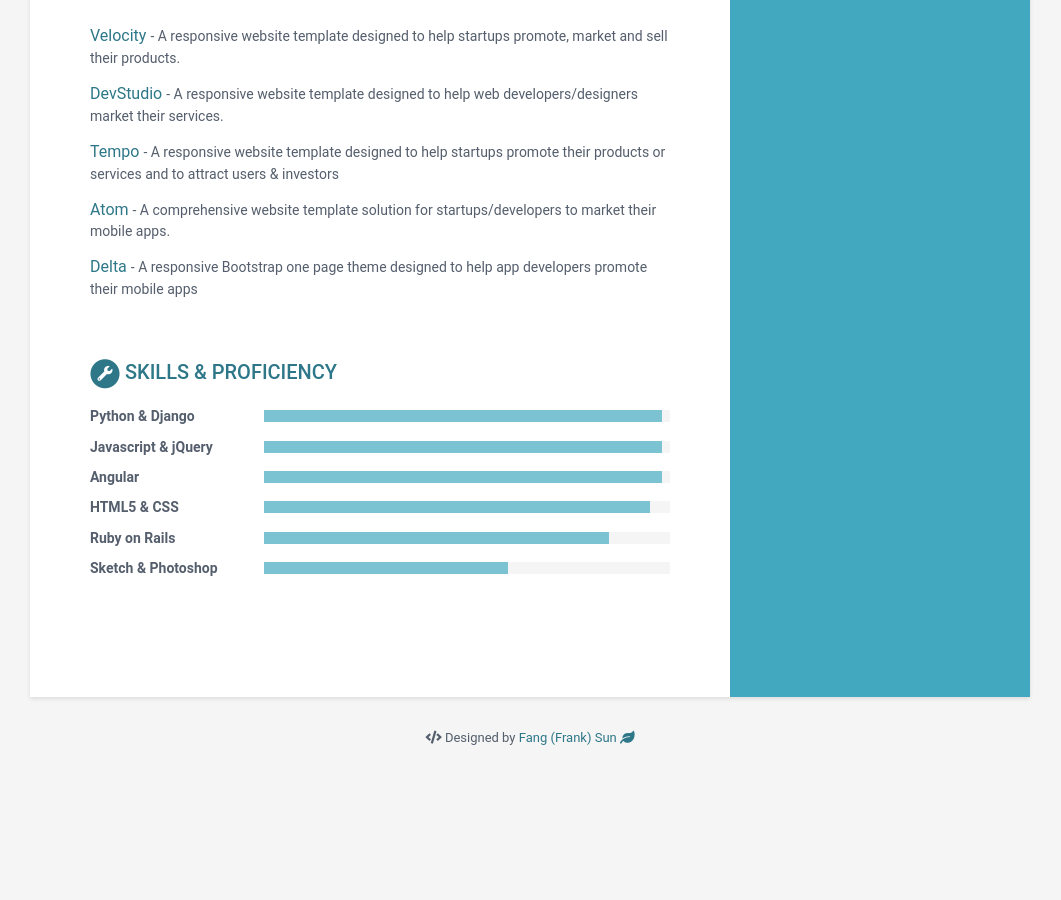
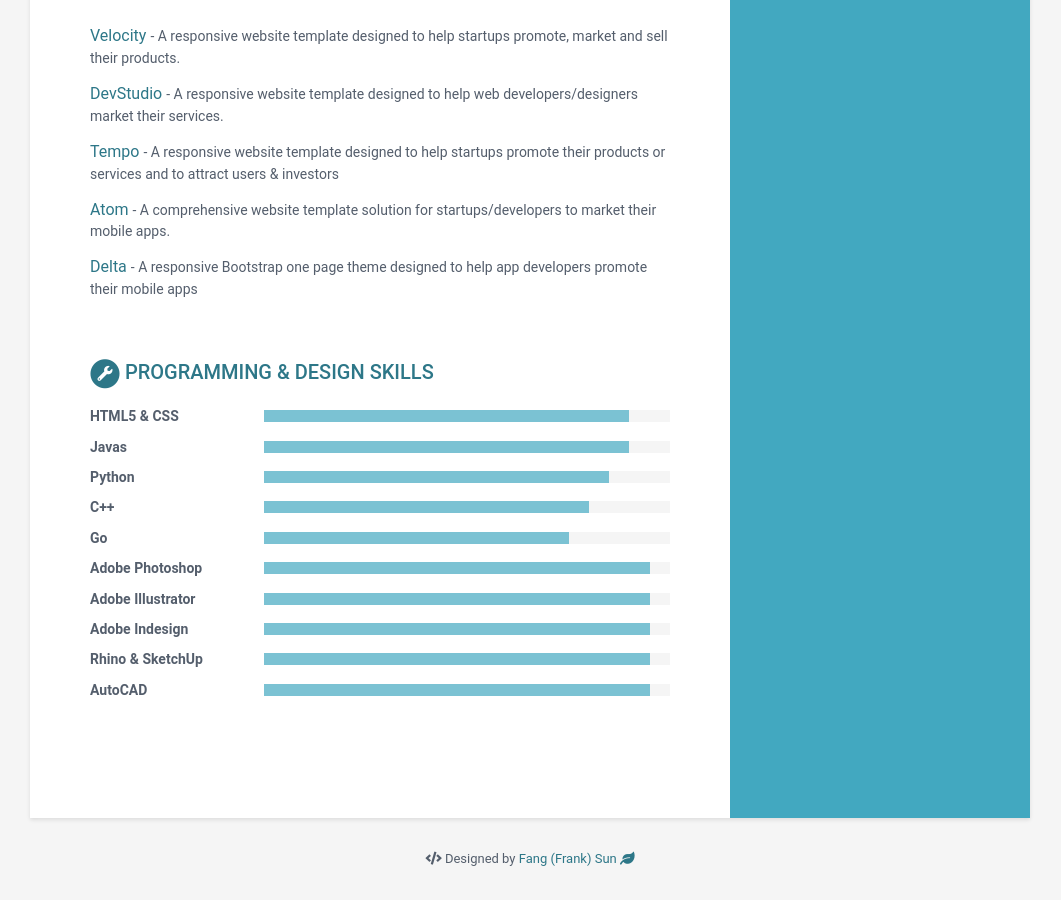
Before and after one commit to FangFrankSun/My_Resume, a Jekyll site: the page built from index.html, in a window 1280 px wide and 900 px high, scrolled down 1632 px. Shown: the whole window, without its empty margins (110-1171 px from the left). Built offline with Jekyll 4.4.1, drawn with Linux system fonts in a browser that asks for light colours; before the commit the page ends 2410 px from its top, so only the background shows below that.

Commit message:
Update data.yml

```diff
--- a/_data/data.yml
+++ b/_data/data.yml
@@ -196,26 +196,46 @@ projects:
 #         conference: "Comm. ACM 4 (1961), 51–55"
 
 skills:
-    title: Skills &amp; Proficiency
+    title: Programming &amp; Design Skills
 
     toolset:
-      - name: Python & Django
-        level: 98%
+      - name: HTML5 & CSS
+        level: 90%
 
-      - name: Javascript & jQuery
-        level: 98%
+      - name: Javas
+        level: 90%
 
-      - name: Angular
-        level: 98%
+      - name: Python
+        level: 85%
 
-      - name: HTML5 & CSS
+      - name: C++
+        level: 80%
+
+      - name: Go
+        level: 75%
+
+      - name: Adobe Photoshop
         level: 95%
 
-      - name: Ruby on Rails
-        level: 85%
+      - name: Adobe Illustrator
+        level: 95%
 
-      - name: Sketch & Photoshop
-        level: 60%
+      - name: Adobe Indesign
+        level: 95%
+
+      - name: Rhino & SketchUp
+        level: 95%
+
+      - name: AutoCAD
+        level: 95%
+
+
+
+
+
+
+
+
 
 footer: >
    <i class="fas fa-code"></i> Designed by <a href="https://academics.fangfranksun.com" target="_blank" rel="nofollow">Fang (Frank) Sun <i class="fas fa-leaf"></i> </a>
```
